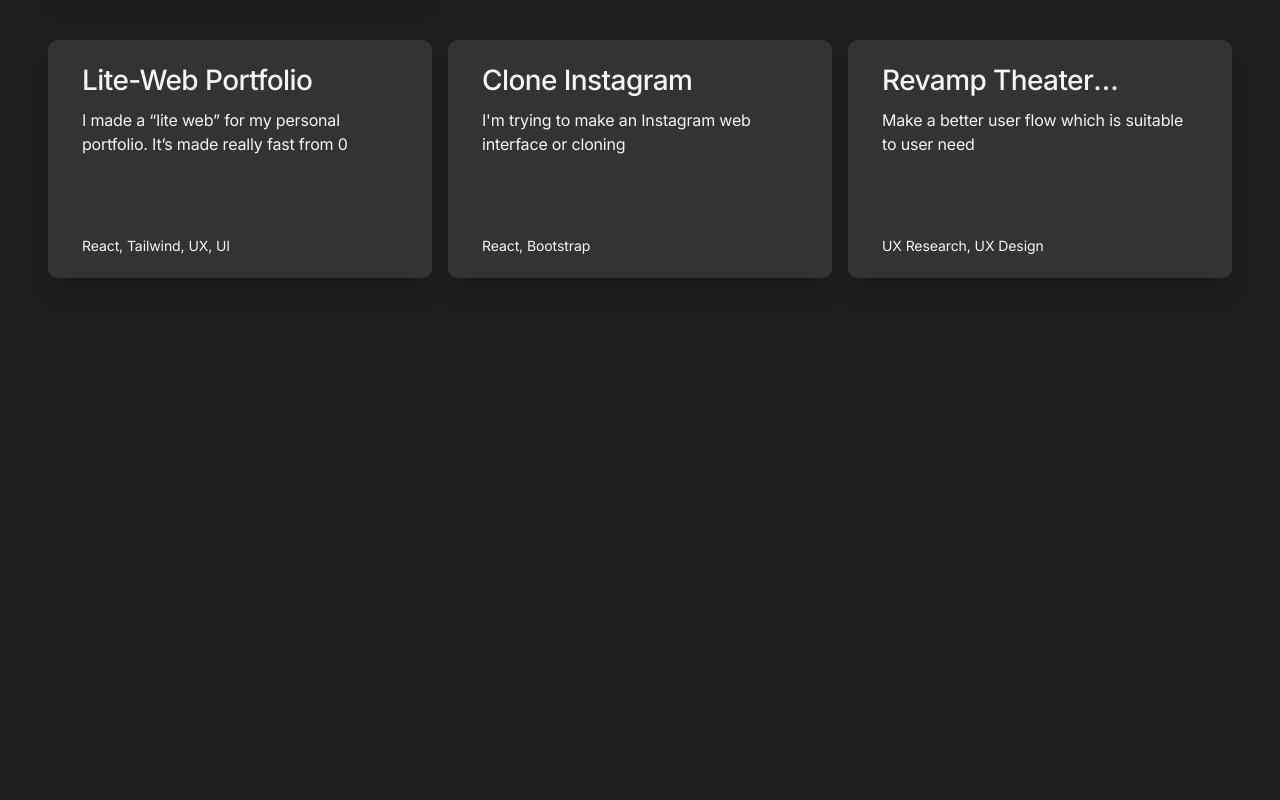
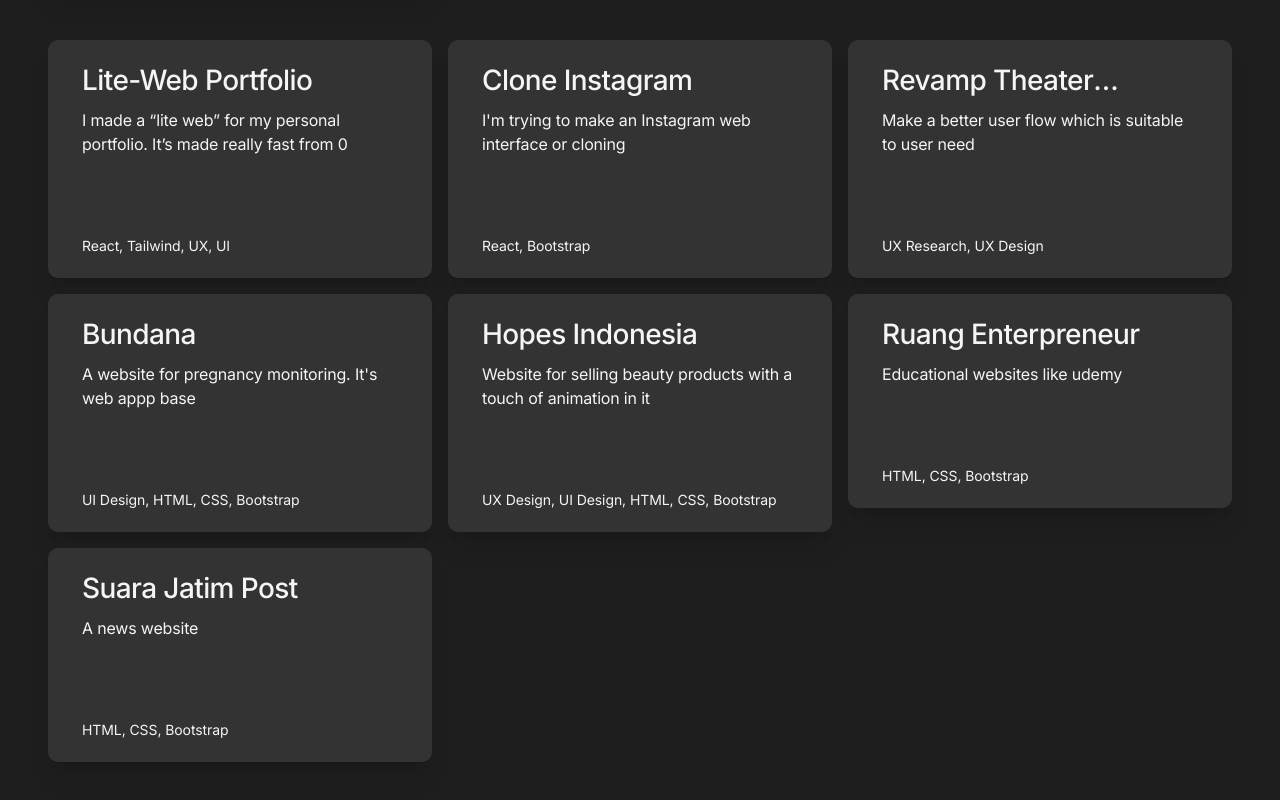
Before and after one commit to AsiataLutfi/Lite-Portfolio, a React (Create React App) app: page / in a window 1280 px wide. Shown: the part 1058-1858 px from the top of the page. Before the commit the page ends 1480 px from the top, so only its background shows below. Built offline with nearby package versions, Linux system fonts and the light colour scheme.

Commit message:
Add another projects

```diff
--- a/src/App.js
+++ b/src/App.js
@@ -73,21 +73,50 @@
     description:
       "I made a “lite web” for my personal portfolio. It’s made really fast from 0",
     technology: ["React", "Tailwind", "UX", "UI"],
-    link: "wow.com",
+    link: "#",
   },
   {
     id: "naBsKjuKMtbGNjA",
     title: "Clone Instagram",
     description: "I'm trying to make an Instagram web interface or cloning",
     technology: ["React", "Bootstrap"],
-    link: "wow.com",
+    link: "https://lutfi-instagram.netlify.app/",
   },
   {
     id: "qMZIF",
     title: "Revamp Theater Website",
     description: "Make a better user flow which is suitable to user need",
     technology: ["UX Research", "UX Design"],
-    link: "wow.com",
+    link: "https://docs.google.com/document/d/1OxpqqLRci_8cnEufF56og1VkIg_SdmmXKgIRmlUaa1E/edit?usp=sharing",
+  },
+  {
+    id: "shDZyzKX",
+    title: "Bundana",
+    description: "A website for pregnancy monitoring. It's web appp base",
+    technology: ["UI Design", "HTML", "CSS", "Bootstrap"],
+    link: "https://bundana.netlify.app/",
+  },
+  {
+    id: "mhHtZxe",
+    title: "Hopes Indonesia",
+    description:
+      "Website for selling beauty products with a touch of animation in it",
+    technology: ["UX Design", "UI Design", "HTML", "CSS", "Bootstrap"],
+    link: "https://hopesindonesia.netlify.app/",
+  },
+  {
+    id: "lgBBkM",
+    title: "Ruang Enterpreneur",
+    description: "Educational websites like udemy",
+    technology: ["HTML", "CSS", "Bootstrap"],
+    link: "https://ruang-enterpreneur.netlify.app/",
+  },
+  {
+    id: "gsMmGkvGCyPdwhehBrAe",
+    title: "Suara Jatim Post",
+    description: "A news website",
+    technology: ["HTML", "CSS", "Bootstrap"],
+    link: "https://suarajatimpost.netlify.app/",
   },
 ];
 
```
